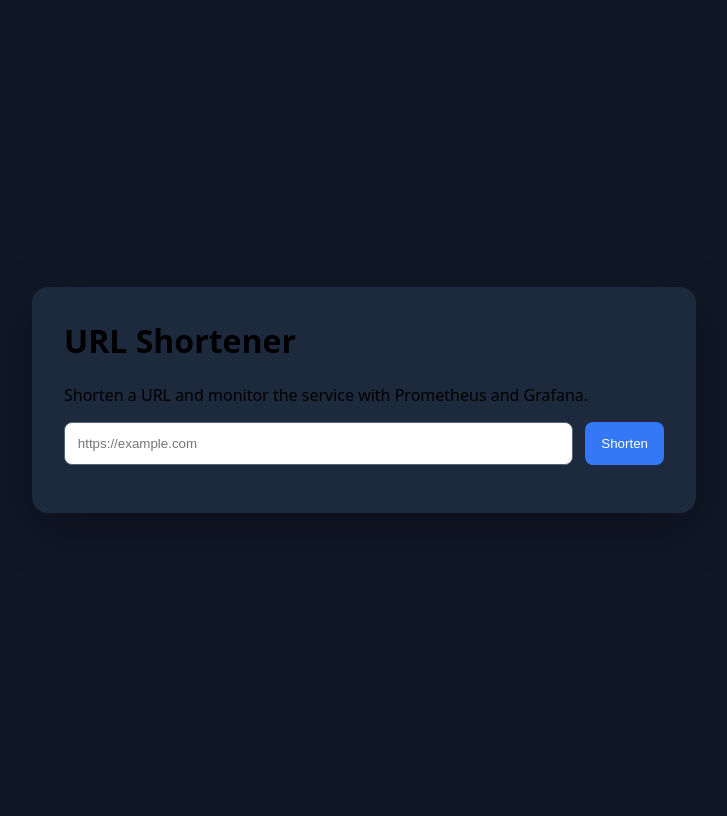
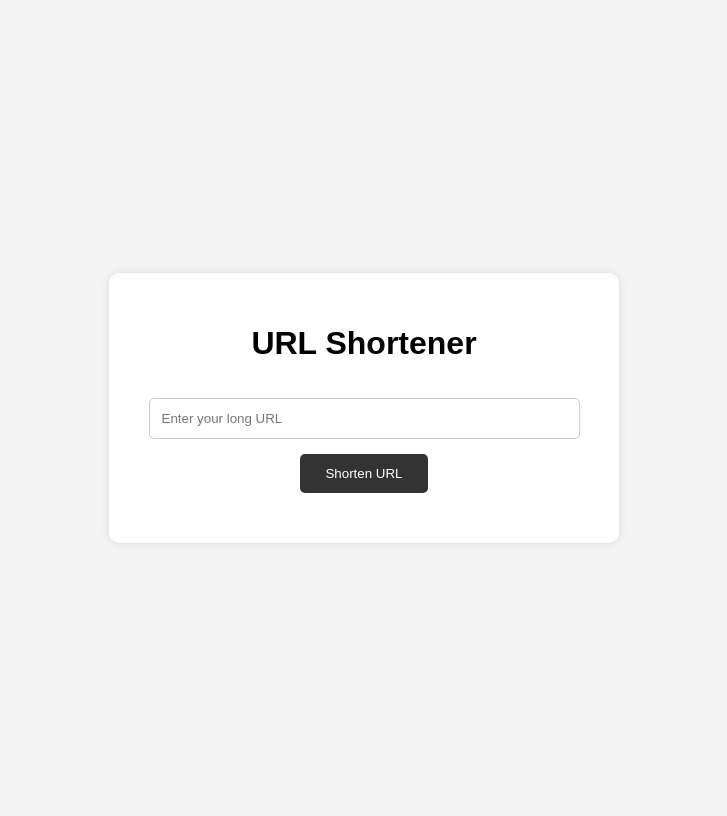
Before and after one commit to Mohamed-Sarhan-Elhussieny/flask-monitoring-prometheus-grafana, a Flask app: page / in a window 1280 px wide. Shown: the whole page, without its empty margins (276-1003 px from the left). Before the commit the page ends 513 px from the top, so only its background shows below. Run offline with Flask 3, Linux system fonts and the light colour scheme.

Commit message:
Update index.html

```diff
--- a/templates/index.html
+++ b/templates/index.html
@@ -1,47 +1,112 @@
-<!doctype html>
+<!DOCTYPE html>
 <html lang="en">
 <head>
-  <meta charset="utf-8">
-  <meta name="viewport" content="width=device-width, initial-scale=1">
+    <meta charset="UTF-8">
+    <meta name="viewport" content="width=device-width, initial-scale=1.0">
     <title>URL Shortener</title>
+
     <style>
-    :root { color-scheme: light dark; font-family: system-ui, sans-serif; }
-    body { display: grid; min-height: 100vh; place-items: center; margin: 0; background: #101827; }
-    main { width: min(92vw, 600px); padding: 2rem; border-radius: 16px; background: #1d2a3d; box-shadow: 0 16px 50px #0005; }
-    h1 { margin-top: 0; }
-    form { display: flex; gap: .75rem; }
-    input { flex: 1; min-width: 0; padding: .8rem; border: 1px solid #53657d; border-radius: 8px; }
-    button { padding: .8rem 1rem; border: 0; border-radius: 8px; color: white; background: #3478f6; cursor: pointer; }
-    #result, .error { margin-top: 1rem; }
-    a { color: #80b3ff; overflow-wrap: anywhere; }
+        body {
+            font-family: Arial, sans-serif;
+            background: #f4f4f4;
+            display: flex;
+            justify-content: center;
+            align-items: center;
+            height: 100vh;
+        }
+
+        .container {
+            background: white;
+            padding: 30px;
+            border-radius: 10px;
+            width: 450px;
+            text-align: center;
+            box-shadow: 0 0 10px rgba(0,0,0,0.1);
+        }
+
+        input {
+            width: 90%;
+            padding: 12px;
+            margin: 15px 0;
+            border: 1px solid #ccc;
+            border-radius: 5px;
+        }
+
+        button {
+            padding: 12px 25px;
+            border: none;
+            border-radius: 5px;
+            cursor: pointer;
+            background: #333;
+            color: white;
+        }
+
+        #result {
+            margin-top: 20px;
+            word-break: break-all;
+        }
     </style>
 </head>
+
 <body>
-  <main>
+
+<div class="container">
+
     <h1>URL Shortener</h1>
-    <p>Shorten a URL and monitor the service with Prometheus and Grafana.</p>
-    <form id="shorten-form">
-      <input id="url" name="url" type="url" placeholder="https://example.com" required>
-      <button type="submit">Shorten</button>
-    </form>
-    <div id="result" aria-live="polite"></div>
-    {% if error %}<p class="error">{{ error }}</p>{% endif %}
-  </main>
+
+    <input
+        type="text"
+        id="url"
+        placeholder="Enter your long URL"
+    >
+
+    <br>
+
+    <button onclick="shortenUrl()">
+        Shorten URL
+    </button>
+
+    <div id="result"></div>
+
+</div>
+
+
 <script>
-    document.querySelector("#shorten-form").addEventListener("submit", async (event) => {
-      event.preventDefault();
-      const result = document.querySelector("#result");
-      result.textContent = "Creating short URL...";
+
+async function shortenUrl() {
+
+    const url = document.getElementById("url").value;
+
     const response = await fetch("/shorten", {
         method: "POST",
-        headers: {"Content-Type": "application/json"},
-        body: JSON.stringify({url: document.querySelector("#url").value})
+
+        headers: {
+            "Content-Type": "application/json"
+        },
+
+        body: JSON.stringify({
+            url: url
+        })
     });
+
     const data = await response.json();
-      result.innerHTML = response.ok
-        ? `Short URL: <a href="${data.short_url}">${data.short_url}</a>`
-        : `<span class="error">${data.error || "Unable to shorten URL."}</span>`;
-    });
+
+    if (response.ok) {
+
+        const shortUrl =
+            window.location.origin + data.short_url;
+
+        document.getElementById("result").innerHTML =
+            `Short URL: <a href="${shortUrl}" target="_blank">${shortUrl}</a>`;
+
+    } else {
+
+        document.getElementById("result").innerText =
+            data.error;
+    }
+}
+
 </script>
+
 </body>
 </html>
```
Lines whose indentation alone changed are shown as unchanged.
